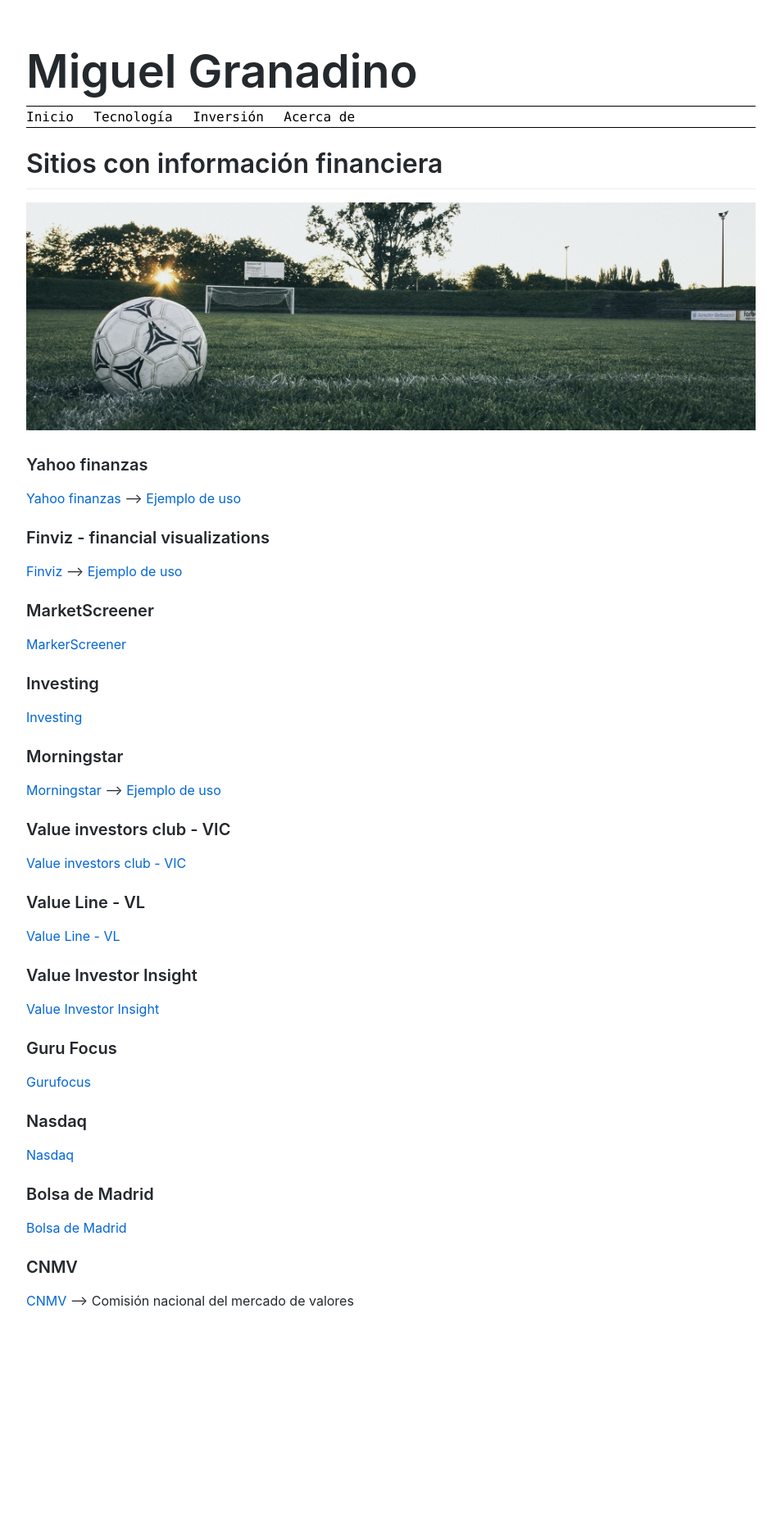
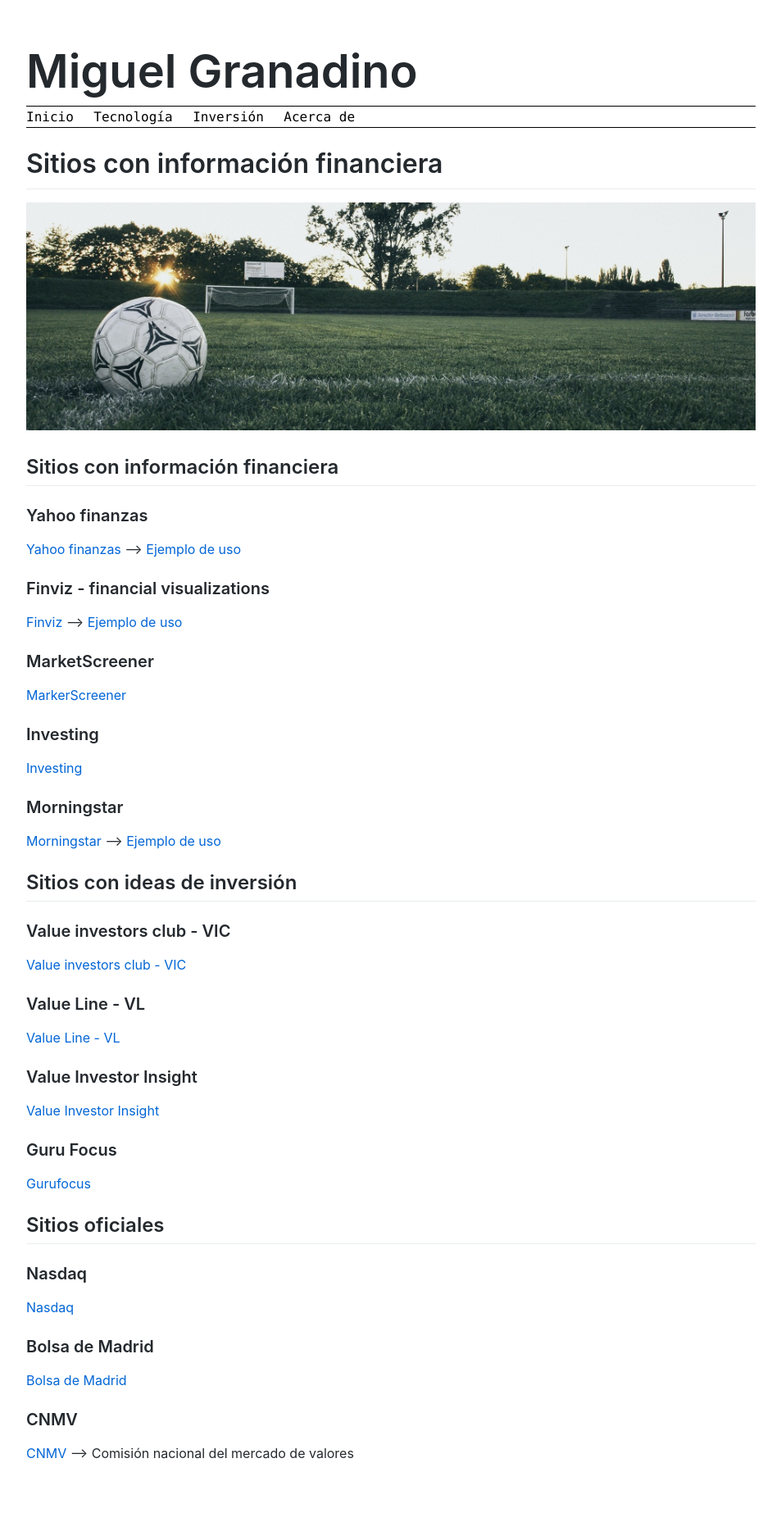
Before and after one commit to Akira3030/formacion, a Jekyll site: the page built from articulos/inversiones/sitios-con-informacion-financiera.md, in a window 1280 px wide. Shown: the whole page at 82% size, without its empty margins (163-1116 px from the left). Built offline with Jekyll 4.4.1, drawn with Linux system fonts in a browser that asks for light colours; before the commit the page ends 1660 px from its top, so only the background shows below that.

Commit message:
Update sitios-con-informacion-financiera.md

```diff
--- a/articulos/inversiones/sitios-con-informacion-financiera.md
+++ b/articulos/inversiones/sitios-con-informacion-financiera.md
@@ -6,6 +6,8 @@ title: "Información financiera"
 # Sitios con información financiera
 
 ![]({{ site.site_url }}/assets/img/football-1486353_1920_alt_600.jpg)
+
+## Sitios con información financiera
 
 
 ### Yahoo finanzas
@@ -24,6 +26,8 @@ title: "Información financiera"
 ### Morningstar
 [Morningstar](https://www.morningstar.es) --> [Ejemplo de uso](https://www.youtube.com/watch?v=cZvosqnOjw0)
 
+## Sitios con ideas de inversión
+
 ### Value investors club - VIC
 [Value investors club - VIC](https://www.valueinvestorsclub.com/ideas)
 
@@ -36,6 +40,8 @@ title: "Información financiera"
 ### Guru Focus
 [Gurufocus](https://www.gurufocus.com)
 
+## Sitios oficiales
+
 ### Nasdaq
 [Nasdaq](https://www.nasdaq.com/)
 
```
